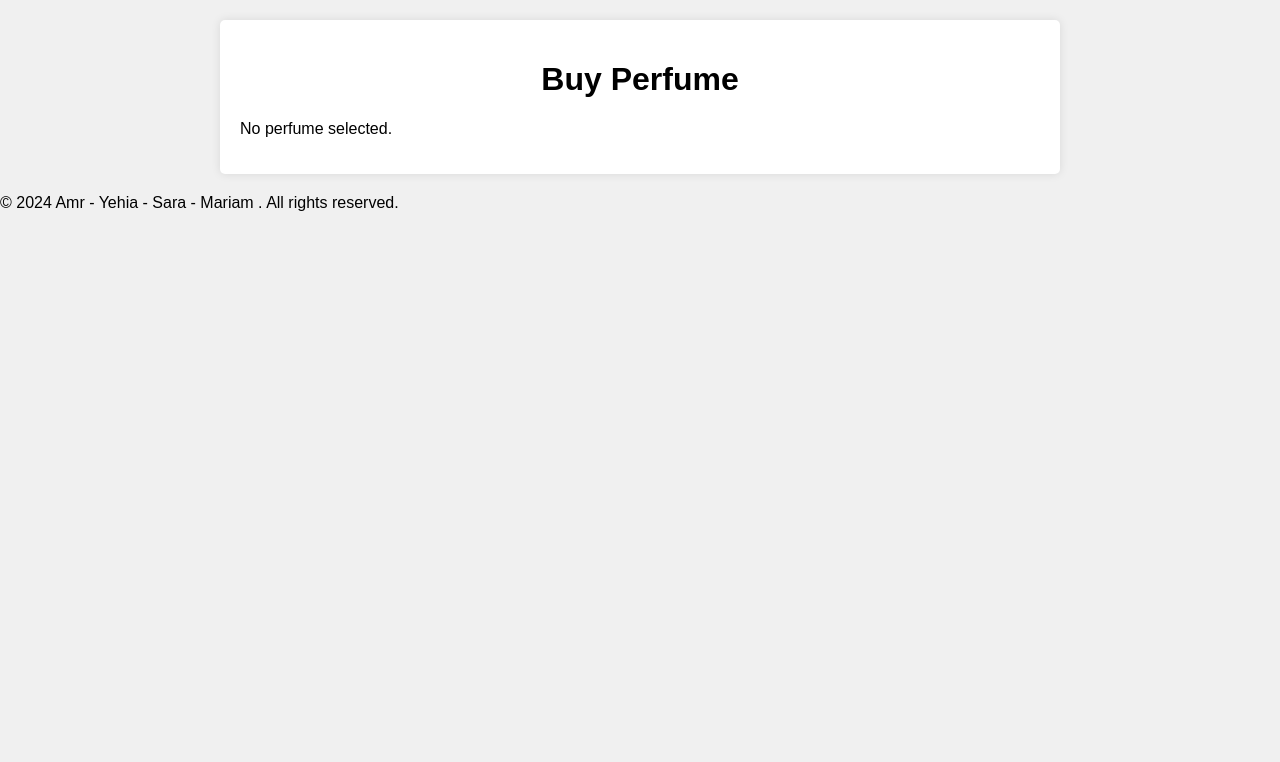
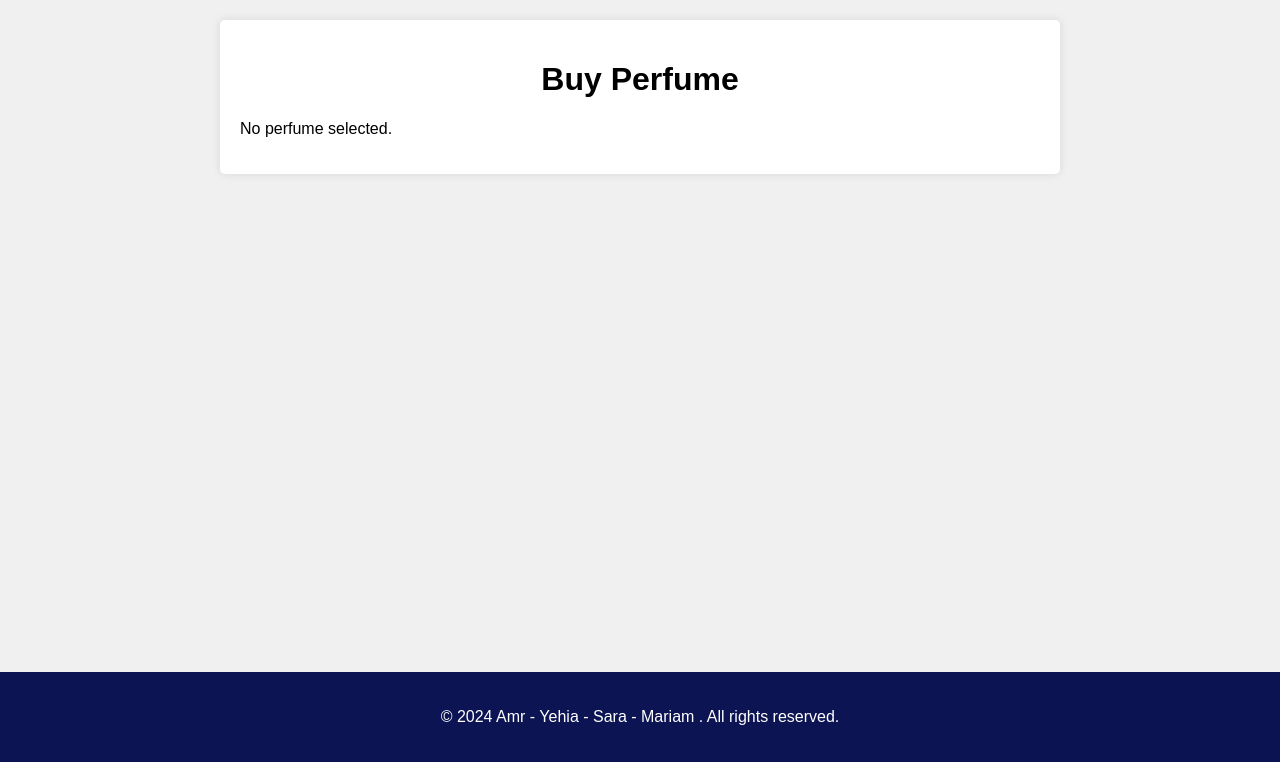
Before and after one commit to Cyberwire666/Perfume-Store, a PHP site: page /buy.php in a window 1280 px wide. Shown: the part 38-800 px from the top of the page. Run offline with PHP 8.4, Linux system fonts and the light colour scheme.

Commit message:
Update footer.css

```diff
--- a/footer.css
+++ b/footer.css
@@ -1,4 +1,4 @@
-/* footer {
+ footer {
   background-color: #030b4cf5;
   color: #fff;
   text-align: center;
@@ -7,4 +7,4 @@
   left: 0;
   bottom: 0;
   width: 100%;
-}  */
+}
```
